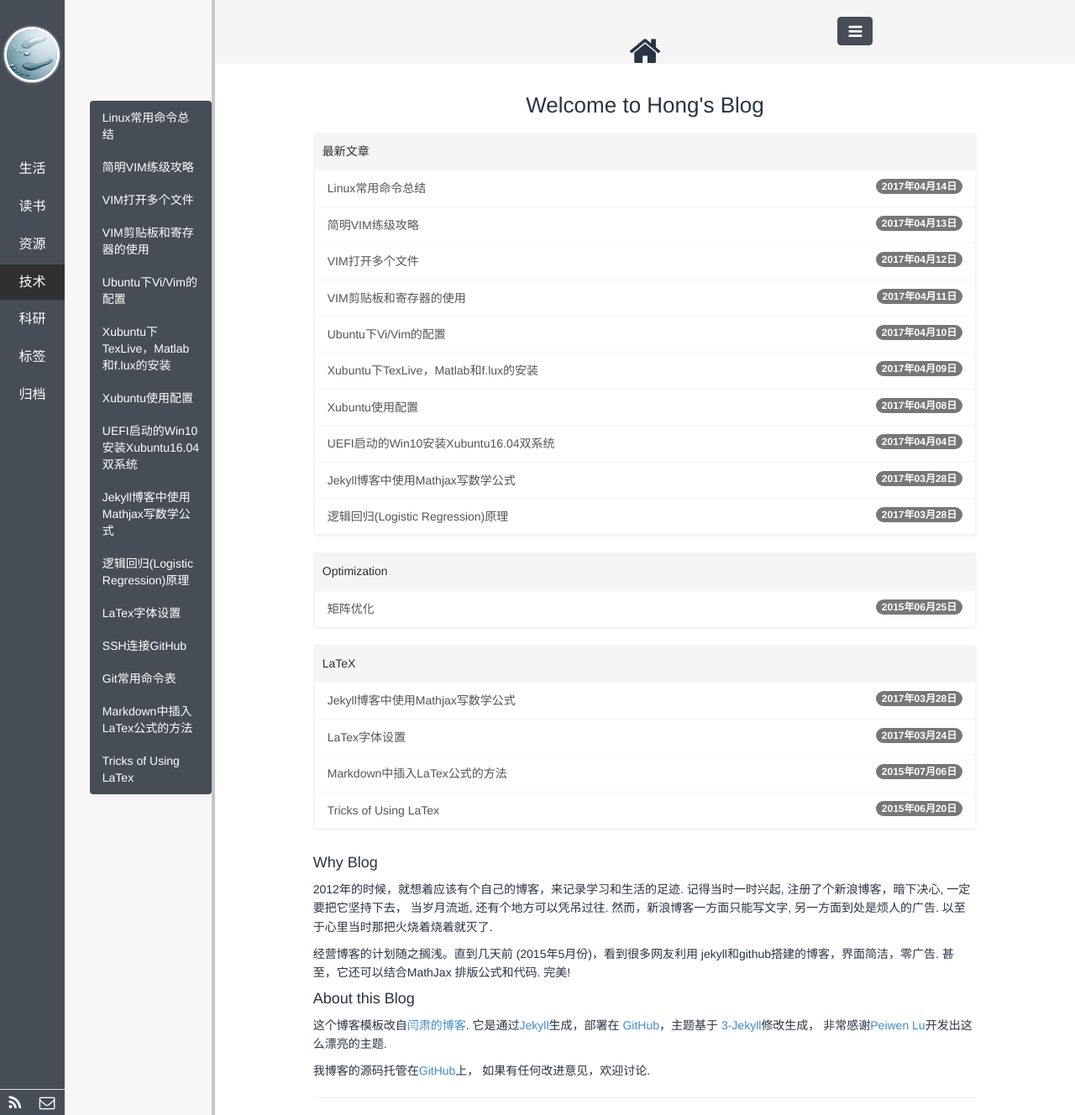
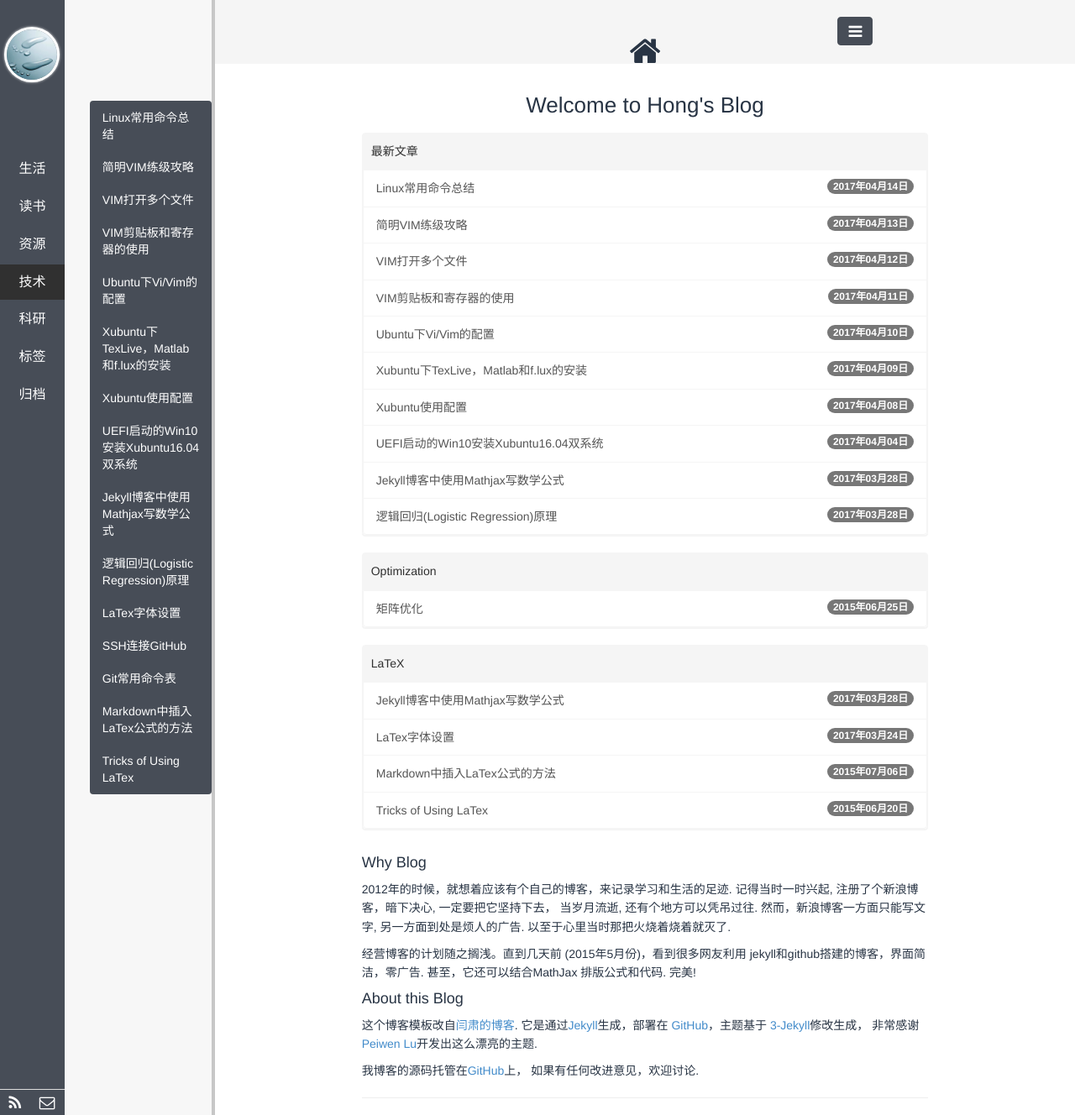
Before and after one commit to polyHong/polyHong.github.io, a Jekyll site: the page built from index.html, in a window 1280 px wide. Shown: the whole page at 84% size. Built offline with Jekyll 4.4.1, drawn with Linux system fonts in a browser that asks for light colours; Markdown is read by kramdown in place of the engine named in the settings; the list of posts is cut into pages by our own code; comment, search, counter and statistics services are not loaded.

Commit message:
adjust page width

```diff
--- a/public/css/base.css
+++ b/public/css/base.css
@@ -116,7 +116,7 @@ body, html {
 /*  padding-left: 30px;
   padding-right: 30px;
 */
-  padding: 0 12.5% 0 12.5%;
+  padding: 0 18% 0 18%;
   color: #283444;
   line-height: 1.6;
 }
```
Also changed, not shown: 1 other file.
